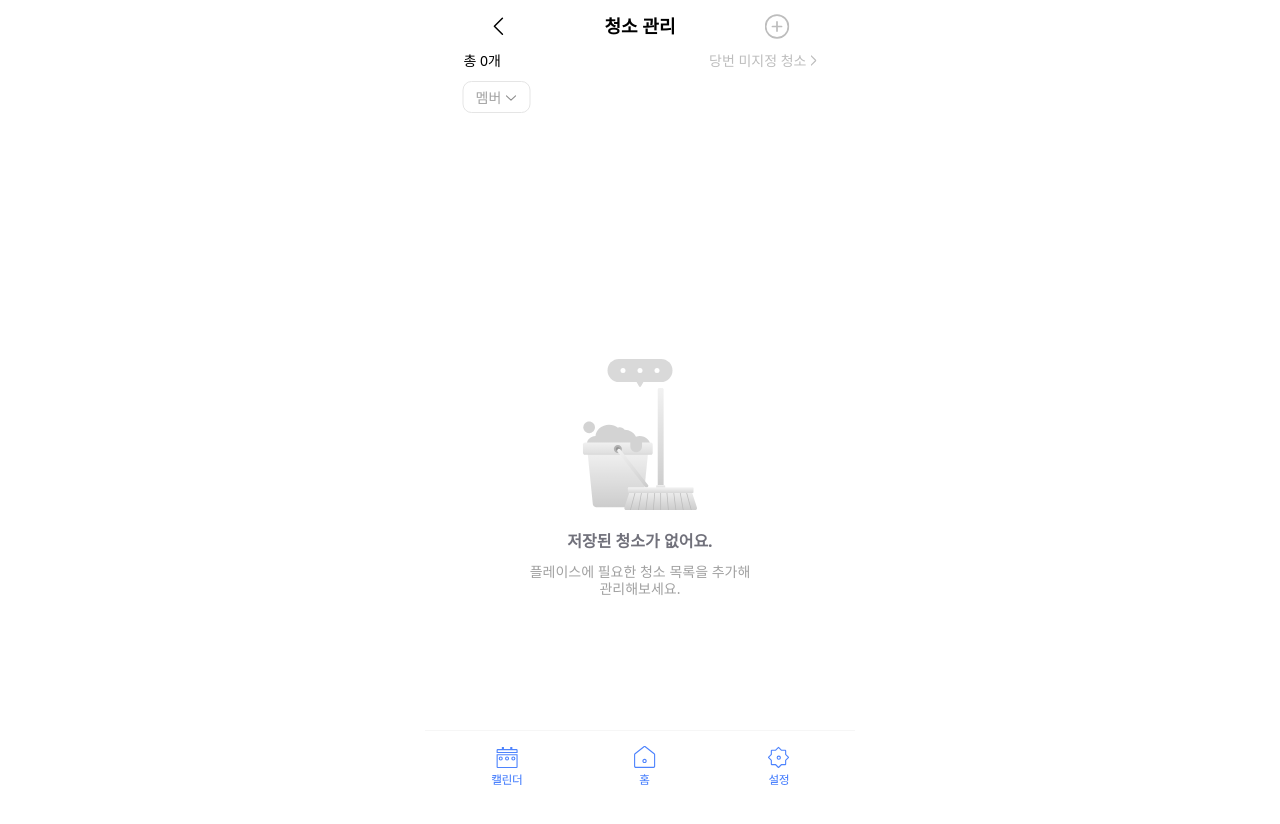
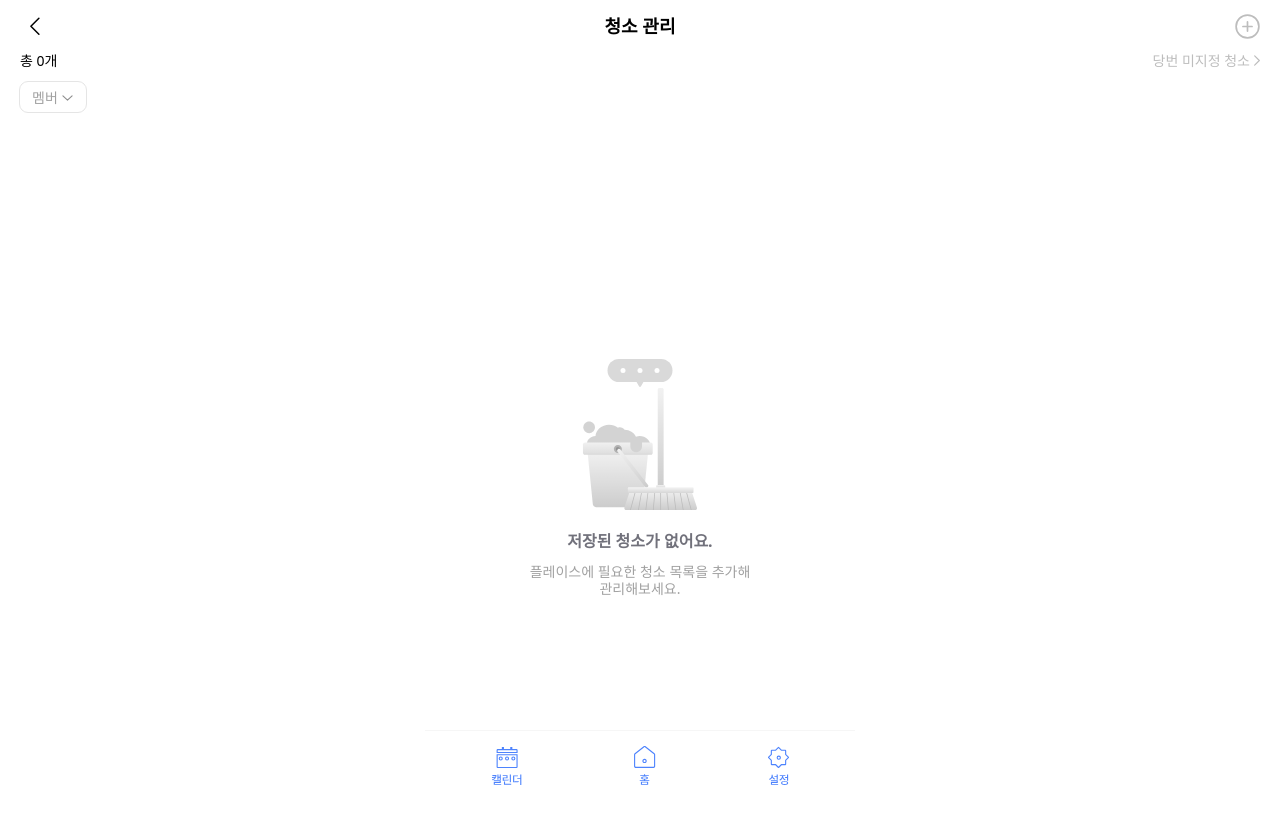
Before and after one commit to Dang-Bun/DANGBUN-frontend, a React (Vite) app: page /cleanuplist in a window 1280 px wide. Shown: the top 824 px of the page. Built offline with nearby package versions, Linux system fonts and the light colour scheme; sample sign-in values are in the browser's storage.

Commit message:
Design: 청소관리 페이지 헤더바 디자인 정렬 수정

```diff
--- a/src/components/HeaderBar.tsx
+++ b/src/components/HeaderBar.tsx
@@ -30,7 +30,7 @@ const Header: React.FC<HeaderProps> = ({
 
   return (
     <header className='fixed top-0 left-0 right-0 h-[52px] bg-white z-50 flex items-center justify-center'>
-      <div className='relative w-full max-w-[393px] h-full flex items-center justify-center mx-auto'>
+      <div className='relative w-full h-full flex items-center justify-center mx-auto'>
         {showBackButton && (
           <button
             onClick={handleBack}
@@ -46,7 +46,7 @@ const Header: React.FC<HeaderProps> = ({
         {rightElement && (
           <button
             onClick={onRightClick}
-            className='absolute right-4 w-[36px] h-[36px] cursor-pointer'
+            className='absolute right-5 cursor-pointer'
             aria-label='오른쪽 아이콘'
           >
             {rightElement}
--- a/src/pages/Cleaning/CleanUpList.tsx
+++ b/src/pages/Cleaning/CleanUpList.tsx
@@ -140,7 +140,7 @@ const CleanUpList = () => {
     <div className='flex flex-col w-full px-4 relative'>
       <div
         ref={headerRef}
-        className='fixed w-[353px] left-1/2 -translate-x-1/2 bg-[#fff]'
+        className='fixed w-full left-1/2 -translate-x-1/2 bg-[#fff]'
       >
         <Header
           title='청소 관리'
@@ -155,7 +155,7 @@ const CleanUpList = () => {
             }
           }}
         />
-        <div className='flex flex-row justify-between mt-[52px] mb-3 '>
+        <div className='flex flex-row justify-between mt-[52px] mb-3 px-5'>
           <p className='text-black text-sm font-normal leading-tight'>
             총 {totalCleaningCount}개
           </p>
@@ -171,7 +171,7 @@ const CleanUpList = () => {
         </div>
 
         <button
-          className='flex flex-row justify-center items-center w-fit mb-3 pt-1.5 pr-2 pb-1 pl-3 rounded-lg outline-1 outline-[#e5e5e5] cursor-pointer'
+          className='flex flex-row justify-center items-center mb-3 ml-5 pt-1.5 pr-2 pb-1 pl-3 rounded-lg outline-1 outline-[#e5e5e5] cursor-pointer'
           onClick={() => {
             setOpen(true);
           }}
```
